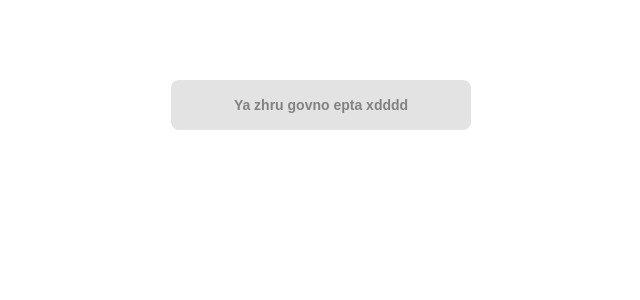
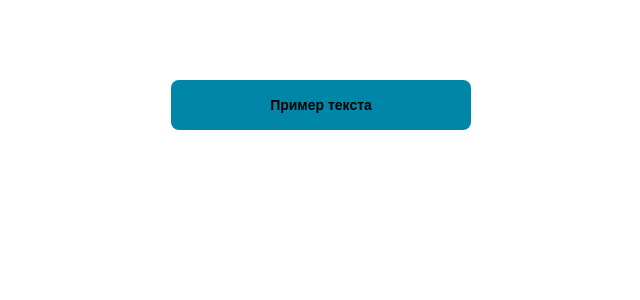
Before and after one commit to frontenddevel0per/skdesign-test-task, a Next.js app: page / in a window 1280 px wide. Shown: the top 300 px of the page, without its empty margins (319-959 px from the left). Built offline with nearby package versions, Linux system fonts and the light colour scheme.

Commit message:
layout: changed button placeholder

```diff
--- a/pages/index.tsx
+++ b/pages/index.tsx
@@ -4,7 +4,7 @@ import CustomButton from "../components/button/button.component";
 const Home: NextPage = () => {
   return (
     <div className="wrapper">
-      <CustomButton isDisabled>Ya zhru govno epta xdddd</CustomButton>
+      <CustomButton>Пример текста</CustomButton>
     </div>
   );
 };
```
